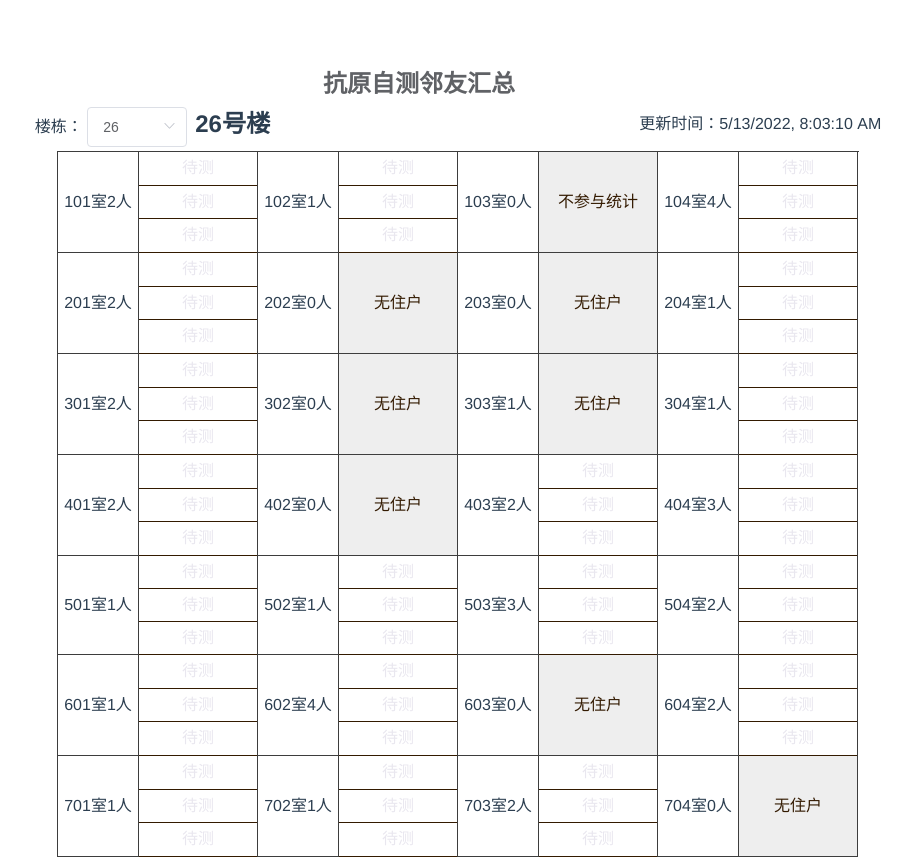
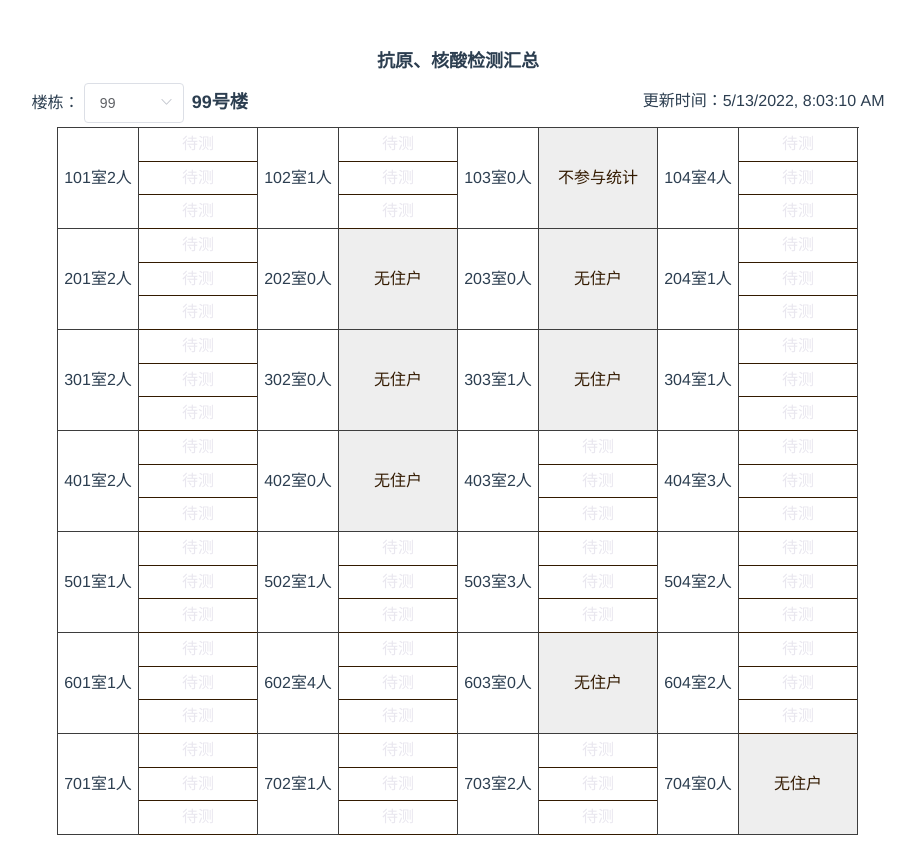
Before and after one commit to bysking/chart-26, a Vue app: page / in a window 1280 px wide. Shown: the top 859 px of the page, without its empty margins (182-1097 px from the left). Built offline with nearby package versions, Linux system fonts and the light colour scheme.

Commit message:
update: 更改默认楼栋

```diff
--- a/src/App.vue
+++ b/src/App.vue
@@ -22,6 +22,7 @@ export default {
   -moz-osx-font-smoothing: grayscale;
   text-align: center;
   color: #2c3e50;
-  margin-top: 8px;
+  margin: 8px;
+  min-width: 820px;
 }
 </style>
--- a/src/components/HelloWorld.vue
+++ b/src/components/HelloWorld.vue
@@ -1,13 +1,13 @@
 <template>
-  <div style="position: relative; padding: 24px; 12px;">
+  <div style="position: relative">
     <div id="canvas" class="container">
       <div class="title-container">
-        <el-input
+        <input
           v-model="pageConfig.title"
           style="width: 300px"
           placeholder="请输入标题"
           class="title-wrap"
-        ></el-input>
+        />
       </div>
 
       <div class="select-house">
@@ -51,6 +51,15 @@
             >
               <div>
                 <div class="select-item">
+                  <span> 住户名称: </span>
+                  <el-input
+                    placeholder="请选择"
+                    style="width: 120px"
+                    v-model="house.name"
+                    maxlength="6"
+                  ></el-input>
+                </div>
+                <div class="select-item">
                   <span> 家庭人数: </span>
                   <el-select
                     v-model="house.members"
@@ -86,11 +95,13 @@
                 </div>
               </div>
               <div
-                style="height: 100%"
+                style="height: 100px"
                 class="link house-info"
                 slot="reference"
               >
-                <div>{{ house.name }}{{ house.members }}人</div>
+                <div style="width: 100%" class="house-info-name">
+                  {{ house.name }}{{ house.members }}人
+                </div>
               </div>
             </el-popover>
           </div>
@@ -157,22 +168,22 @@
             </div>
           </div>
           <div class="empty-view" v-else-if="house.type === 'exclude'">
-            <span contenteditable="true">
+            <div class="house-info-name" contenteditable="true">
               {{ house.note || "不参与统计" }}
-            </span>
+            </div>
           </div>
           <div
             class="empty-view"
             v-else-if="house.members === 0 && house.type !== 'no'"
           >
-            <span contenteditable="true">
+            <div class="house-info-name" contenteditable="true">
               {{ "无住户" }}
-            </span>
+            </div>
           </div>
           <div class="empty-view" v-else-if="house.type === 'no'">
-            <span contenteditable="true">
+            <div class="house-info-name" contenteditable="true">
               {{ "无住户" }}
-            </span>
+            </div>
           </div>
         </div>
       </div>
@@ -182,6 +193,7 @@
       </h6>
     </div>
 
+    <div class="bottom-area">
       <el-button round class="mark-btn select-item" @click="saveDataInfo()"
         >保存数据</el-button
       >
@@ -197,6 +209,7 @@
         <h5>
           声明：本程序只为有需要的邻友提供统计便利，不做任何数据存储分析，使用人行为与本程序无关
         </h5>
+      </div>
     </div>
 
     <el-dialog
@@ -236,8 +249,8 @@
 import { HOUSE_LIST, peopleTypeOptions, getCount } from "./const";
 import html2canvas from "html2canvas";
 
-const titleStr = "抗原自测邻友汇总";
-const HOUSE_OPTIONS = new Array(100).fill(1).map((item, index) => {
+const titleStr = "抗原、核酸检测汇总";
+const HOUSE_OPTIONS = new Array(200).fill(1).map((item, index) => {
   let val = index + 1;
   return {
     label: val,
@@ -261,7 +274,7 @@ export default {
       dialogFormVisible: false,
       pageConfig: {
         title: titleStr,
-        id: 26,
+        id: 99,
       },
       houseList: JSON.parse(JSON.stringify(HOUSE_LIST)),
       selectValue: "",
@@ -320,7 +333,7 @@ export default {
     onSubmit() {
       if (this.houseList.length >= 300) {
         this.$message({
-          message: "最多添加300户",
+          message: "最多添加300间住户",
           type: "warning",
         });
         return;
@@ -338,7 +351,7 @@ export default {
     delHouse() {
       if (this.houseList.length <= 1) {
         this.$message({
-          message: "请保留住户",
+          message: "请至少保留一名住户",
           type: "warning",
         });
         return;
@@ -392,10 +405,6 @@ export default {
           a.setAttribute("download", "chart-download");
           a.click();
         }
-        this.$message({
-          message: "成功",
-          type: "success",
-        });
       });
     },
     reset() {
@@ -589,6 +598,11 @@ export default {
   align-items: center;
   justify-content: center;
 }
+.house-info-name {
+  white-space: nowrap;
+  overflow: hidden;
+  text-overflow: ellipsis;
+}
 
 .select-house {
   display: flex;
@@ -606,7 +620,7 @@ export default {
 .title-wrap {
   display: inline-block;
   border: none !important;
-  font-size: 24px;
+  font-size: 18px;
   height: 40px;
   line-height: 40px;
   font-weight: bold;
@@ -615,8 +629,13 @@ export default {
 }
 .title-wrap /deep/.el-input__inner {
   border: none !important;
-  font-size: 24px;
+  font-size: 18px;
   font-weight: bold;
   text-align: left;
 }
+
+.bottom-area {
+  position: absolute;
+  width: 100%;
+}
 </style>
```
Lines whose indentation alone changed are shown as unchanged.
